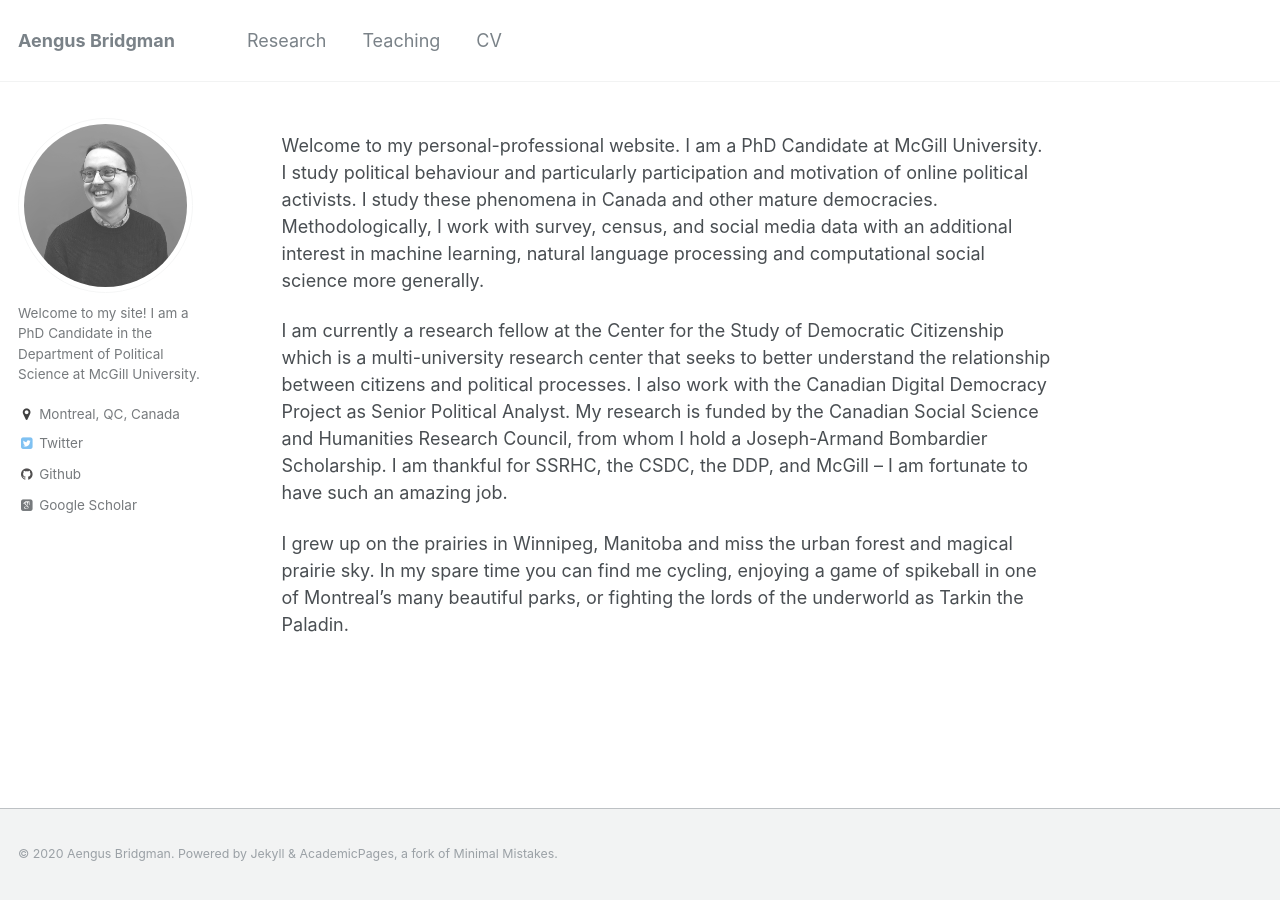
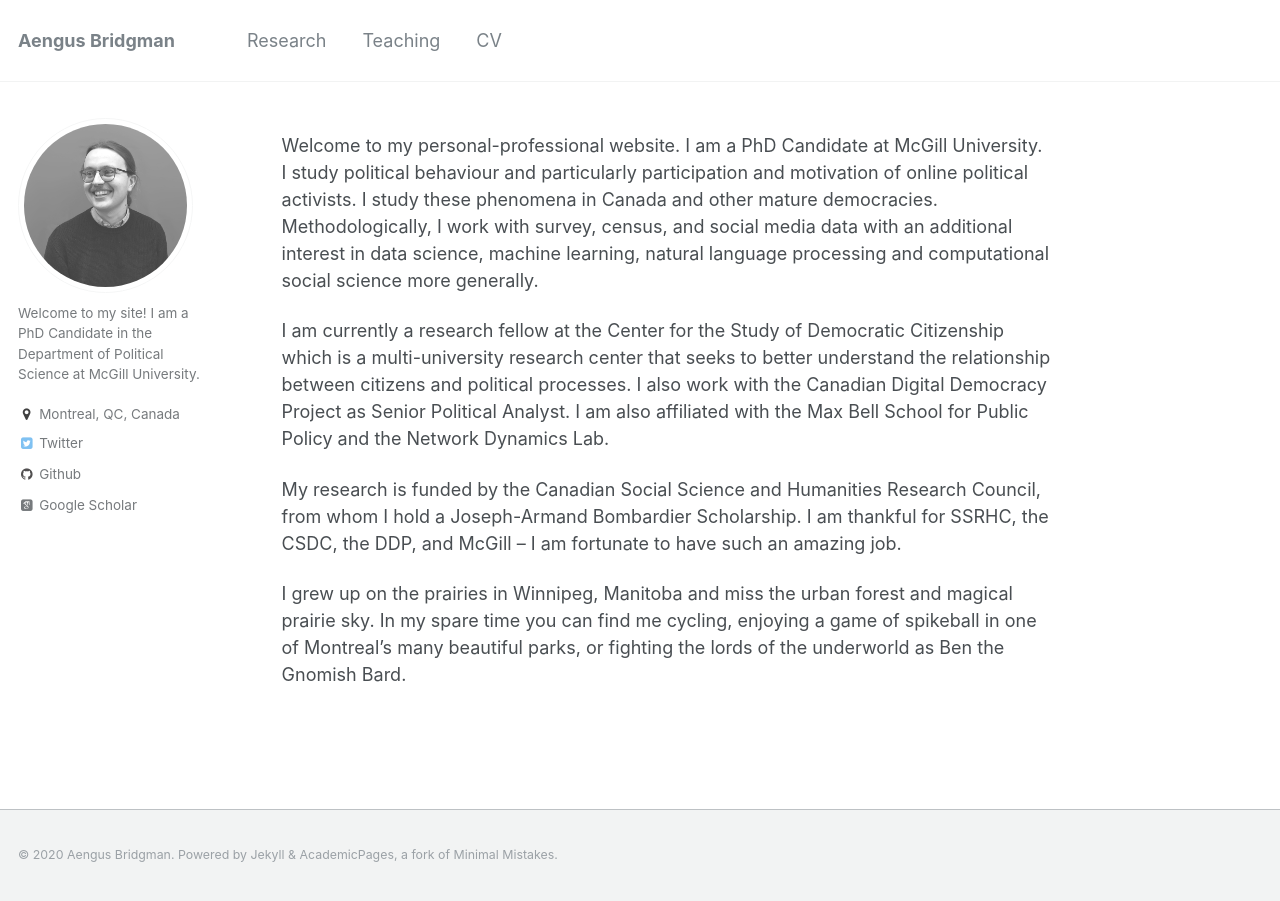
Before and after one commit to costinciobanu/costinciobanu.github.io, a Jekyll site: the page built from _pages/about.md, in a window 1280 px wide. Built offline with Jekyll 4.4.1, drawn with Linux system fonts in a browser that asks for light colours; some web fonts are replaced.

Commit message:
Revision of about page

```diff
--- a/_pages/about.md
+++ b/_pages/about.md
@@ -7,8 +7,10 @@ redirect_from:
   - /about.html
 ---
 
-Welcome to my personal-professional website. I am a PhD Candidate at McGill University. I study political behaviour and particularly participation and motivation of online political activists. I study these phenomena in Canada and other mature democracies. Methodologically, I work with survey, census, and social media data with an additional interest in machine learning, natural language processing and computational social science more generally.
+Welcome to my personal-professional website. I am a PhD Candidate at McGill University. I study political behaviour and particularly participation and motivation of online political activists. I study these phenomena in Canada and other mature democracies. Methodologically, I work with survey, census, and social media data with an additional interest in data science, machine learning, natural language processing and computational social science more generally.
 
-I am currently a research fellow at the Center for the Study of Democratic Citizenship which is a multi-university research center that seeks to better understand the relationship between citizens and political processes. I also work with the Canadian Digital Democracy Project as Senior Political Analyst. My research is funded by the Canadian Social Science and Humanities Research Council, from whom I hold a Joseph-Armand Bombardier Scholarship. I am thankful for SSRHC, the CSDC, the DDP, and McGill -- I am fortunate to have such an amazing job.
+I am currently a research fellow at the Center for the Study of Democratic Citizenship which is a multi-university research center that seeks to better understand the relationship between citizens and political processes. I also work with the Canadian Digital Democracy Project as Senior Political Analyst. I am also affiliated with the Max Bell School for Public Policy and the Network Dynamics Lab.
 
-I grew up on the prairies in Winnipeg, Manitoba and miss the urban forest and magical prairie sky. In my spare time you can find me cycling, enjoying a game of spikeball in one of Montreal's many beautiful parks, or fighting the lords of the underworld as Tarkin the Paladin.
+My research is funded by the Canadian Social Science and Humanities Research Council, from whom I hold a Joseph-Armand Bombardier Scholarship. I am thankful for SSRHC, the CSDC, the DDP, and McGill -- I am fortunate to have such an amazing job.
+
+I grew up on the prairies in Winnipeg, Manitoba and miss the urban forest and magical prairie sky. In my spare time you can find me cycling, enjoying a game of spikeball in one of Montreal's many beautiful parks, or fighting the lords of the underworld as Ben the Gnomish Bard.
```
Also changed, not shown: 1 other file.
